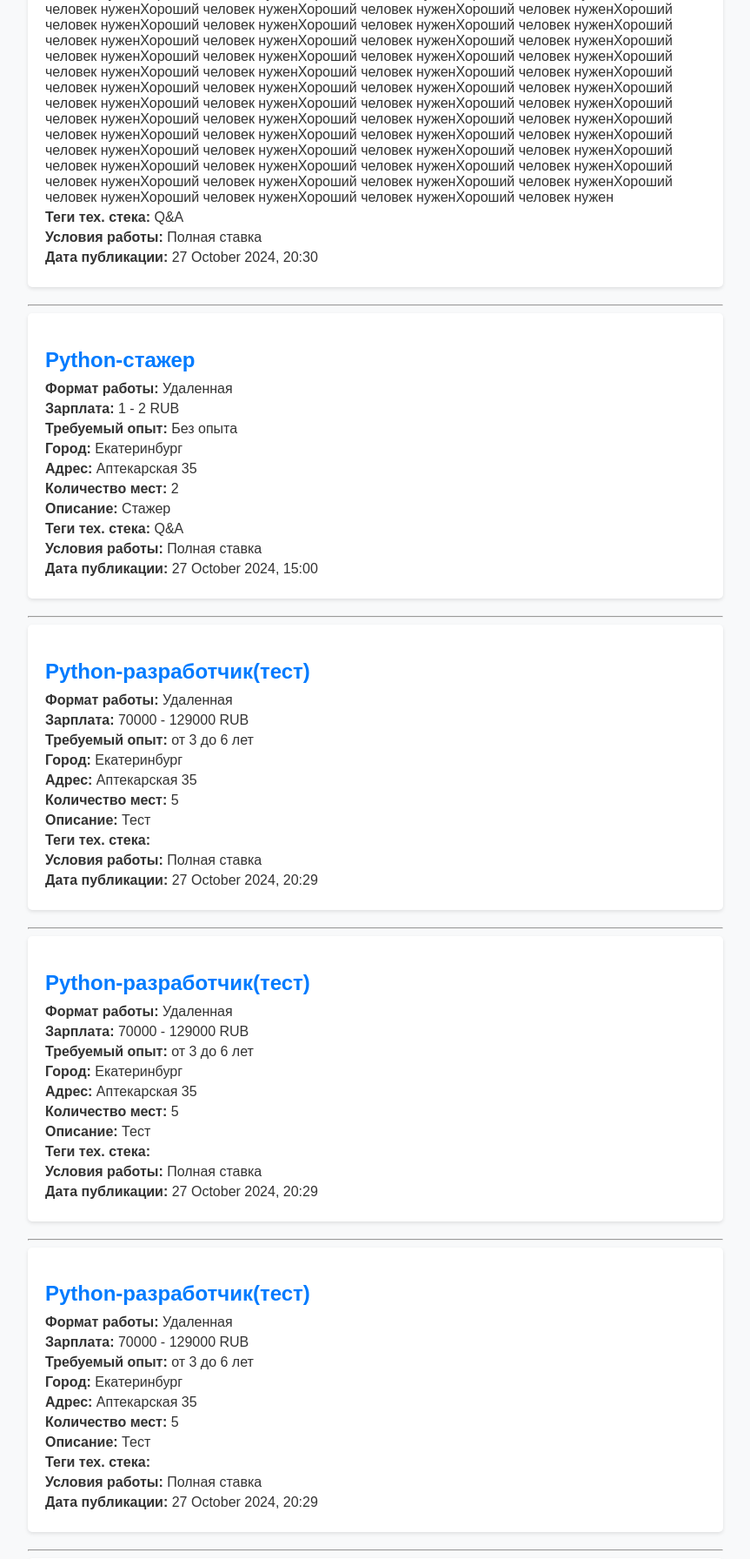
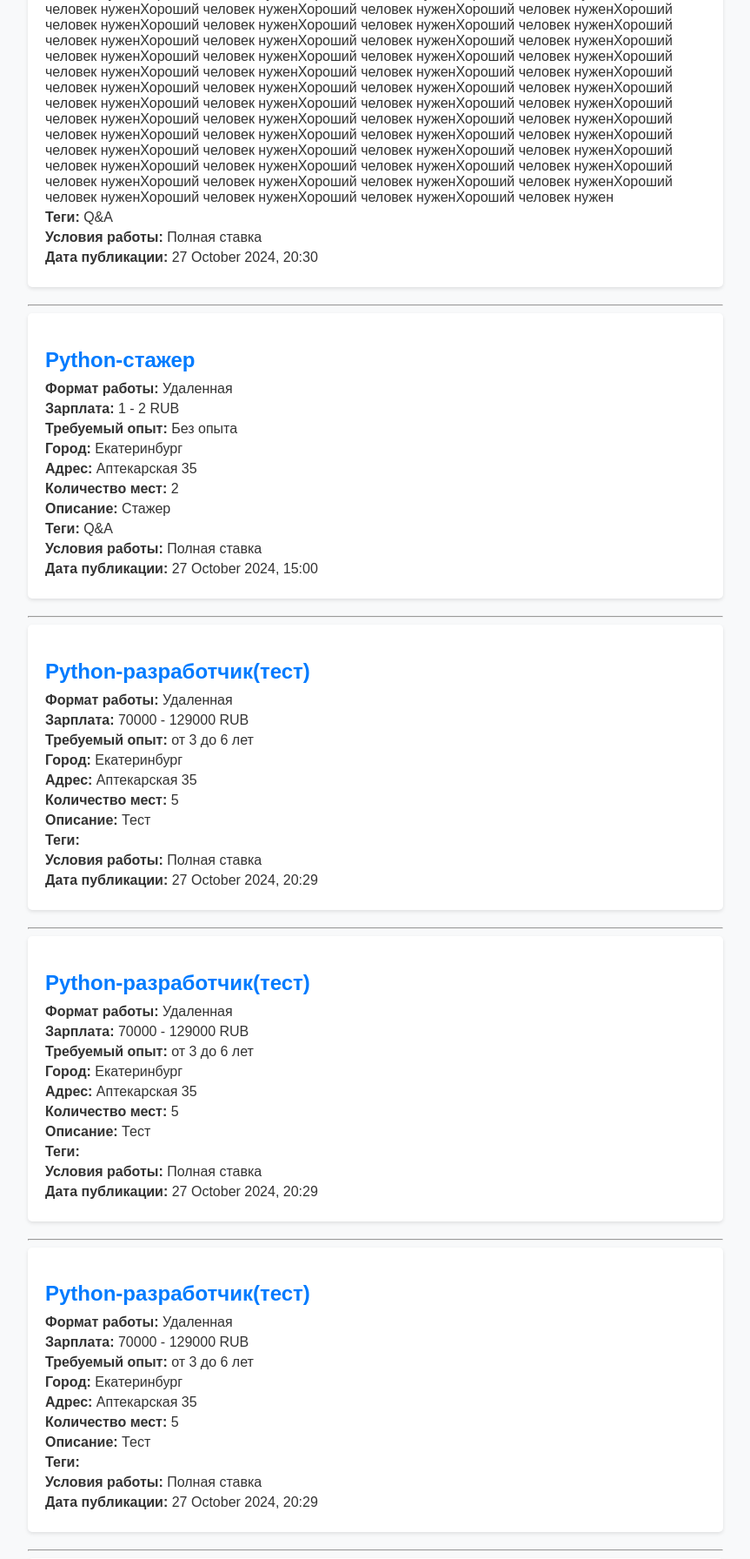
Before and after one commit to AberQ/HR-WEBSITE, a Django app: page /vacancies/ in a window 1280 px wide. Shown: the part 695-2487 px from the top of the page at 87% size, without its empty margins (208-1071 px from the left). Run offline with Django 5.2, Linux system fonts and the light colour scheme; a user stored in the database is signed in; data comes from the database, SQL or seed files in the repository; both versions use the stored data as it was after the commit.

```diff
--- a/backend/templates/vacancy_list.html
+++ b/backend/templates/vacancy_list.html
@@ -15,7 +15,7 @@
             <p><strong>Адрес:</strong> {{ vacancy.address }}</p>
             <p><strong>Количество мест:</strong> {{ vacancy.number_of_openings }}</p>
             <p><strong>Описание:</strong> {{ vacancy.description }}</p>
-            <p><strong>Теги тех. стека:</strong>
+            <p><strong>Теги:</strong>
                 {% for tag in vacancy.tech_stack_tags.all %}
                     {{ tag.name }}{% if not forloop.last %}, {% endif %}
                 {% endfor %}
```
Also changed, not shown: backend/db.sqlite3.
